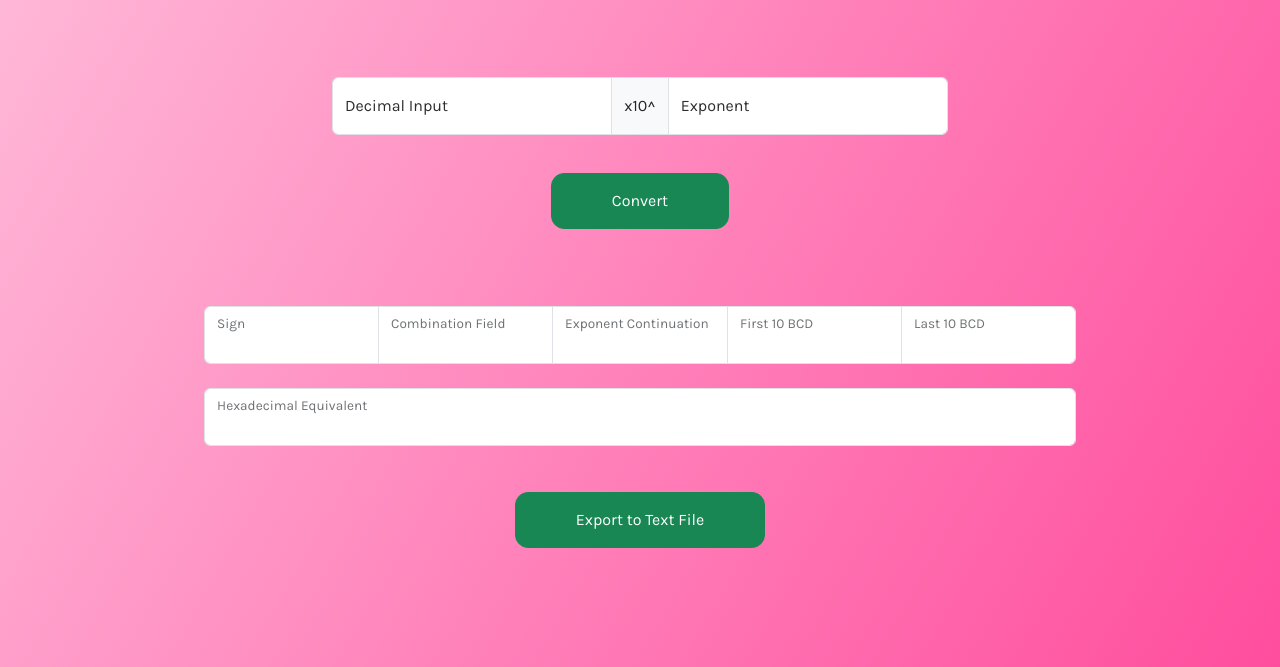
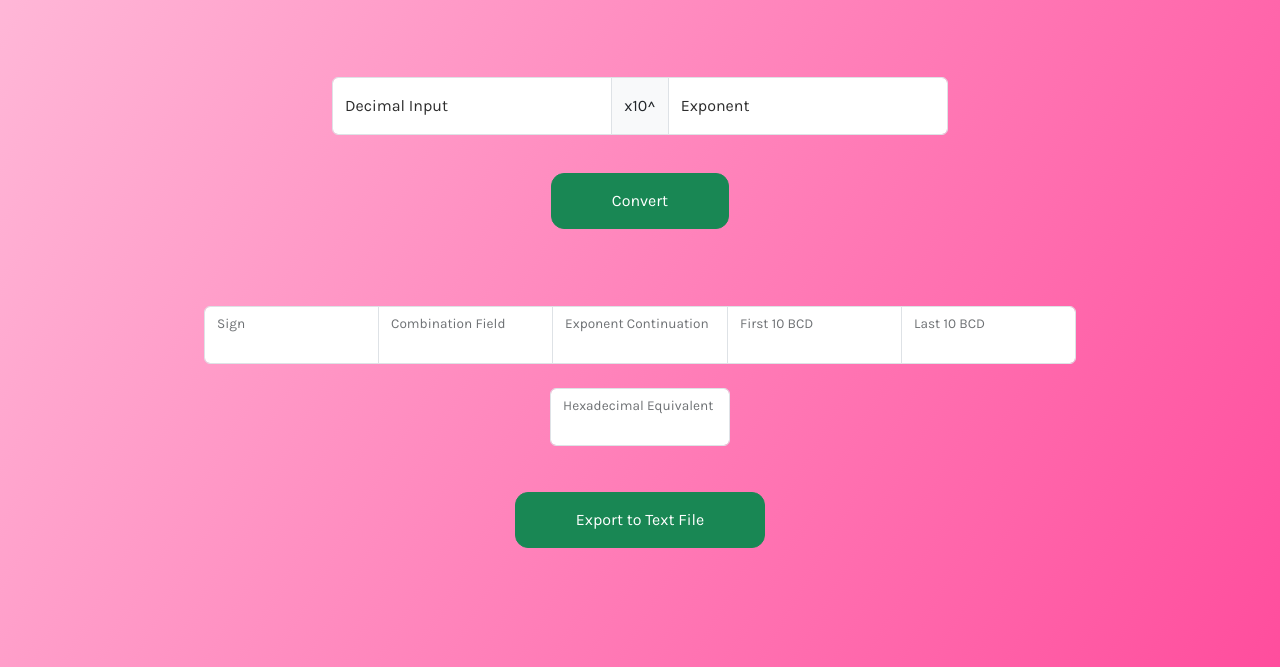
Before and after one commit to CSARCH2-07/CSARCH2SimulationProject, a website: page index.html in a window 1280 px wide. Shown: the part 133-800 px from the top of the page. Drawn offline with nearby package versions, Linux system fonts and the light colour scheme.

Commit message:
Update index.html

```diff
--- a/index.html
+++ b/index.html
@@ -16,7 +16,6 @@
     />
     <script src="https://ajax.googleapis.com/ajax/libs/jquery/3.6.3/jquery.min.js"></script>
     <script type="text/javascript" src="convert.js"></script>
-    <!--link href="style.css" rel="stylesheet"-->
   </head>
   <body>
     <script
@@ -63,8 +62,7 @@
           </div>
           <span class="input-group-text">x10^</span>
           <div class="form-floating">
-            <input
-              type="text"
+            <input type="text"
               class="form-control"
               id="exponent"
               placeholder="0"
@@ -105,7 +103,7 @@
         </div>
       </div>
 
-      <div class="input-group">
+      <div class="input-group" style="padding-left: 42vw; padding-right: 42vw">
         <div class="form-floating">
           <h5 type="text" class="form-control" id="hex"></h5>
           <label for="hex">Hexadecimal Equivalent</label>
```
